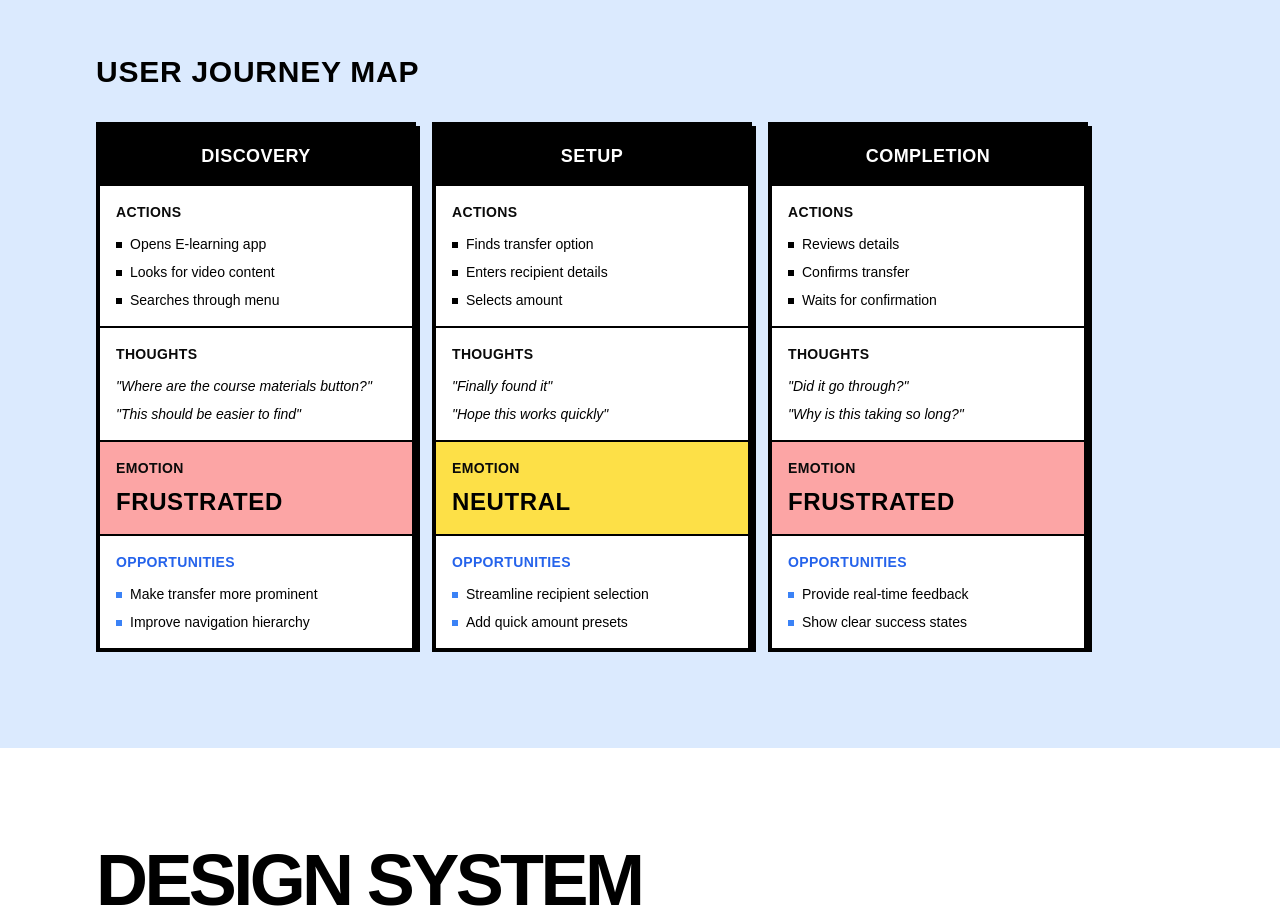
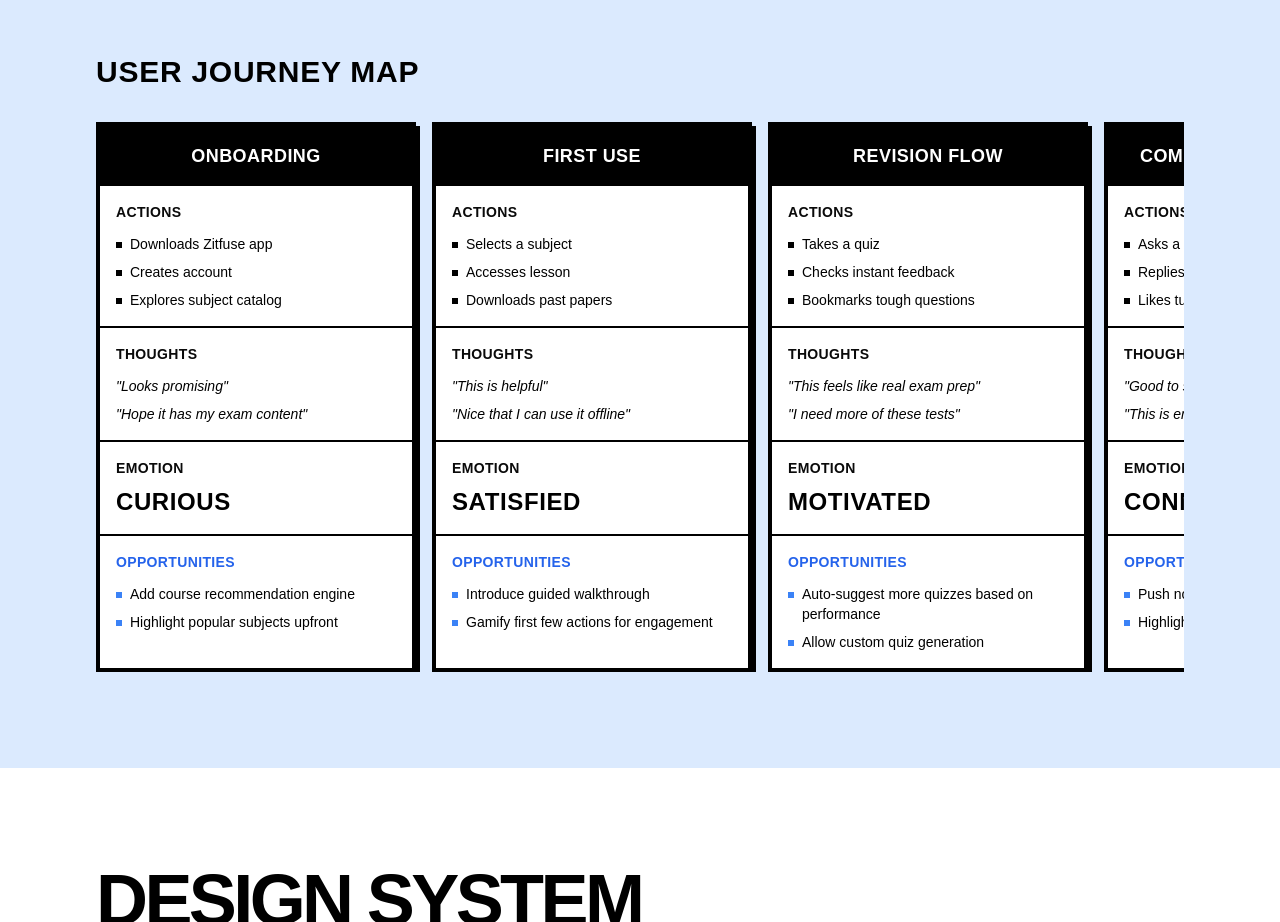
Before and after one commit to Aliyon-dev/simeone-c5, a Next.js app: page /projects/zitfuse in a window 1280 px wide. Shown: the part 7045-7967 px from the top of the page. Built offline with nearby package versions, Linux system fonts and the light colour scheme.

Commit message:
fix: resolve missing-export errors in components
Convert `hero.tsx` to named export and fix `work-section.tsx` fallback

#VERCEL_SKIP

Co-authored-by: Aliyon Tembo <117938808+Aliyon-dev@users.noreply.github.com>

```diff
--- a/app/projects/zitfuse/page.tsx
+++ b/app/projects/zitfuse/page.tsx
@@ -142,26 +142,48 @@ export default function FinanceFlowProject() {
 
   const journeySteps = [
     {
-      phase: "Discovery",
-      actions: ["Opens E-learning app", "Looks for video content", "Searches through menu"],
-      thoughts: ["Where are the course materials button?", "This should be easier to find"],
-      emotions: "frustrated" as const,
-      opportunities: ["Make transfer more prominent", "Improve navigation hierarchy"],
-    },
-    {
-      phase: "Setup",
-      actions: ["Finds transfer option", "Enters recipient details", "Selects amount"],
-      thoughts: ["Finally found it", "Hope this works quickly"],
-      emotions: "neutral" as const,
-      opportunities: ["Streamline recipient selection", "Add quick amount presets"],
-    },
-    {
-      phase: "Completion",
-      actions: ["Reviews details", "Confirms transfer", "Waits for confirmation"],
-      thoughts: ["Did it go through?", "Why is this taking so long?"],
-      emotions: "frustrated" as const,
-      opportunities: ["Provide real-time feedback", "Show clear success states"],
-    },
+  phase: "Onboarding",
+  actions: ["Downloads Zitfuse app", "Creates account", "Explores subject catalog"],
+  thoughts: ["Looks promising", "Hope it has my exam content"],
+  emotions: "curious" as const,
+  opportunities: ["Add course recommendation engine", "Highlight popular subjects upfront"],
+},
+{
+  phase: "First Use",
+  actions: ["Selects a subject", "Accesses lesson", "Downloads past papers"],
+  thoughts: ["This is helpful", "Nice that I can use it offline"],
+  emotions: "satisfied" as const,
+  opportunities: ["Introduce guided walkthrough", "Gamify first few actions for engagement"],
+},
+{
+  phase: "Revision Flow",
+  actions: ["Takes a quiz", "Checks instant feedback", "Bookmarks tough questions"],
+  thoughts: ["This feels like real exam prep", "I need more of these tests"],
+  emotions: "motivated" as const,
+  opportunities: ["Auto-suggest more quizzes based on performance", "Allow custom quiz generation"],
+},
+{
+  phase: "Community Interaction",
+  actions: ["Asks a question in forum", "Replies to a peer", "Likes tutor comment"],
+  thoughts: ["Good to see others studying", "This is encouraging"],
+  emotions: "connected" as const,
+  opportunities: ["Push notifications for active threads", "Highlight expert responses"],
+},
+{
+  phase: "Subscription Decision",
+  actions: ["Views pricing", "Compares course options", "Proceeds to payment"],
+  thoughts: ["K65 is fair", "Do I really need all subjects now?"],
+  emotions: "hesitant" as const,
+  opportunities: ["Offer trial or bundle discount", "Provide testimonial popups at checkout"],
+},
+{
+  phase: "Long-Term Use",
+  actions: ["Completes a module", "Gets progress badge", "Shares referral link"],
+  thoughts: ["I’ve made real progress", "Let me tell my friends"],
+  emotions: "accomplished" as const,
+  opportunities: ["Unlock social sharing incentives", "Show monthly learning summary"],
+},
+
   ]
 
   const designSystemData = {
```
